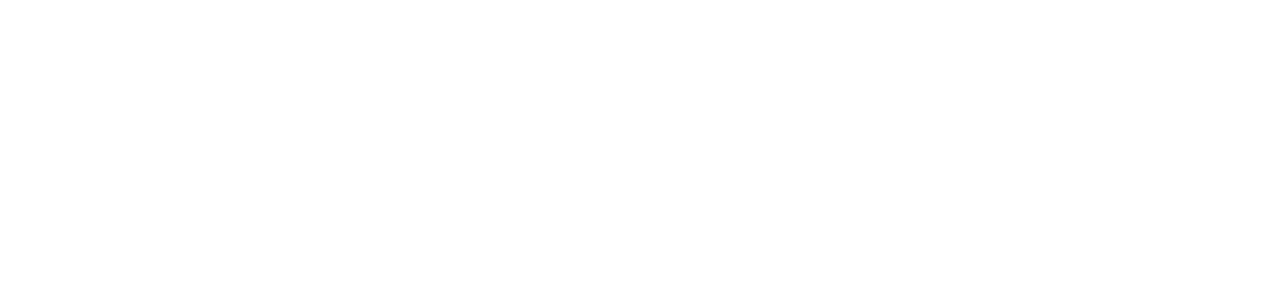
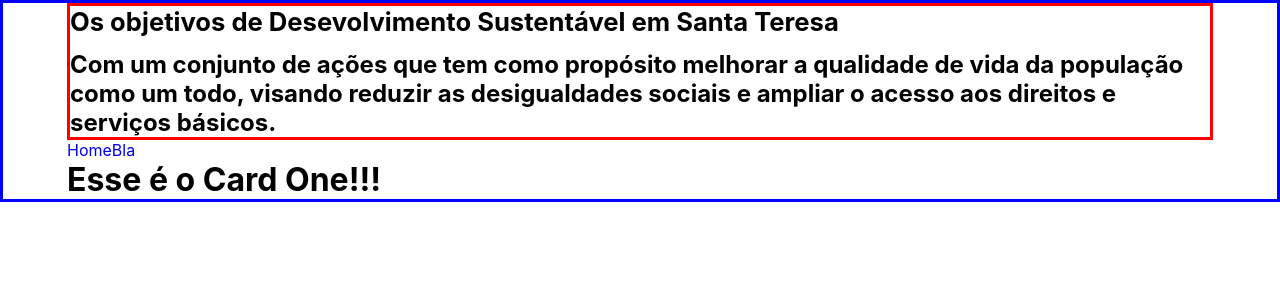
Before and after one commit to Douglas-Aquino/Campanha_Pro_Bairro, a React (Create React App) app: page /CardOne in a window 1280 px wide. Shown: the top 300 px of the page. Built offline with nearby package versions, Linux system fonts and the light colour scheme.

Commit message:
Criando a first box

```diff
--- a/package.json
+++ b/package.json
@@ -8,6 +8,7 @@
     "@testing-library/user-event": "^13.5.0",
     "react": "^18.2.0",
     "react-dom": "^18.2.0",
+    "react-router-dom": "^6.3.0",
     "react-scripts": "5.0.1",
     "styled-components": "^5.3.5",
     "web-vitals": "^2.1.4"
--- a/src/App.js
+++ b/src/App.js
@@ -1,10 +1,58 @@
+//Imports
 import React from "react";
+import Header from "./Components/Header";
+import CardOne from "./Components/CardOne";
+
+//Estilos
+import styled from "styled-components";
+import { createGlobalStyle } from "styled-components";
+//Comandos
+import { BrowserRouter as Router,
+  Routes,
+  Route,
+  Link
+} from "react-router-dom";
+
+const GlobalStyle = createGlobalStyle`
+*{
+  margin:0;
+  padding:0;
+  box-sizing:border-box;
+  text-decoration: none;
+}
+`
+const Contain = styled.div`
+border:solid blue;
+padding:0 5vw;
+
+ul{
+  list-style: none;
+
+}
+
+`
 
 export default class Home extends React.Component{
   render(){
     return(
       <>
-      <h1></h1>
+      <Contain>
+      <GlobalStyle/>
+      <Header/>
+      <Router>
+        <ul>
+          <li>
+            <Link to="/">Home</Link>
+            <Link to="CardOne">Bla</Link>
+          </li>
+        </ul>
+
+        <Routes>
+          <Route path="CardOne" element={<CardOne/>}/>
+        </Routes>
+
+      </Router>
+      </Contain>
       </>
     )
   }
--- /dev/null
+++ b/src/Components/CardOne.js
@@ -0,0 +1,9 @@
+import React from "react";
+
+export default function CardOne(){
+    return(
+        <>
+        <h1>Esse é o Card One!!!</h1>
+        </>
+    )
+}
--- /dev/null
+++ b/src/Components/Header.js
@@ -0,0 +1,23 @@
+import React from "react";
+import styled from "styled-components";
+
+const ContainHeader = styled.div`
+border:solid red;
+
+h1{
+    font-size:2vw;
+}
+
+h2{
+    margin-top:1vw;
+}
+`
+
+export default function Header(){
+    return(
+        < ContainHeader>
+            <h1>Os objetivos de Desevolvimento Sustentável em Santa Teresa</h1>
+            <h2>Com um conjunto de ações que tem como propósito melhorar a qualidade de vida da população como um todo, visando reduzir as desigualdades sociais e ampliar o acesso aos direitos e serviços básicos.</h2>
+        </ ContainHeader>
+    )
+}
```
Also changed, not shown: 1 other file (tests, documents, lock files or other folders).
